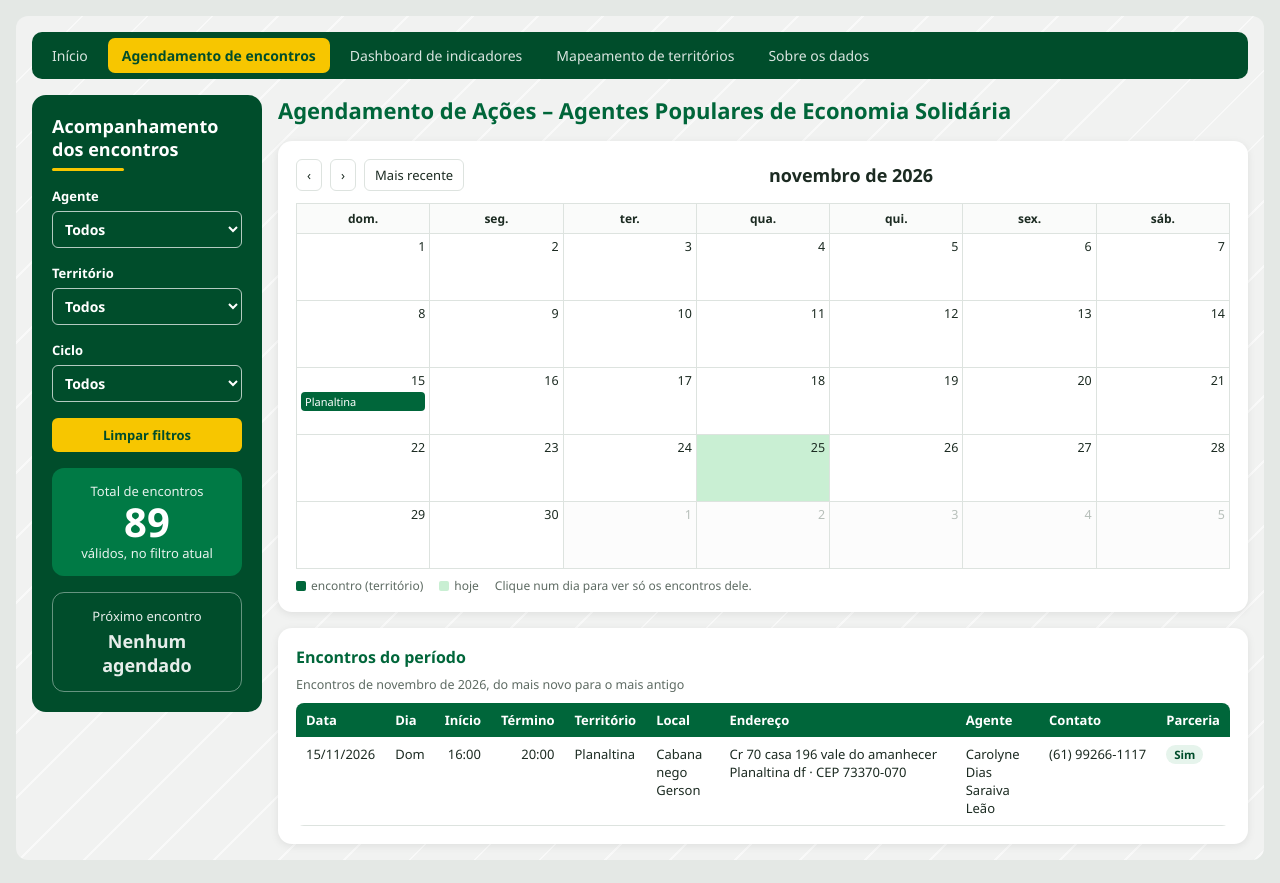
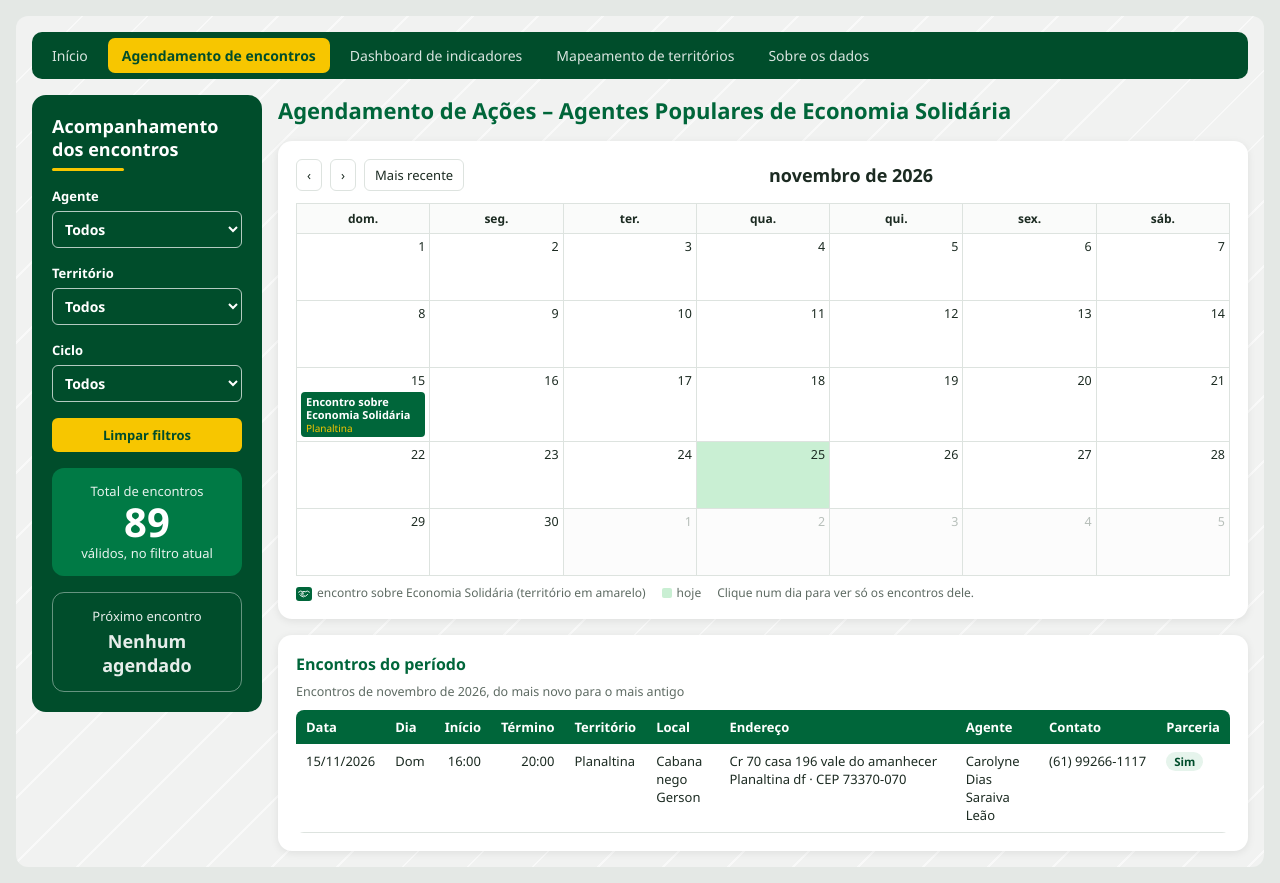
Before and after one commit to eduardasilva96-code/Economia-solid-ria-, a plain HTML site: page index.html in a window 1280 px wide. Both pictures are taken after a click on the tab "Agendamento de encontros". Drawn offline with Linux system fonts and the light colour scheme.

Commit message:
Inclui ODS 1 e 2 e mostra os agendamentos como encontros sobre Economia Solidária
- ODS 1 (Erradicação da pobreza) e ODS 2 (Fome zero) no lugar dos ícones quebrados
- calendário: cada agendamento aparece como 'Encontro sobre Economia Solidária' com o território;
  em telas estreitas, um ícone de aperto de mãos

Co-Authored-By: Claude Opus 5.5 <noreply@anthropic.com>
Claude-Session: https://claude.ai/code/session_01WhAQu7LdxP8dmgsn2jAR9j

```diff
--- a/des-draw.js
+++ b/des-draw.js
@@ -94,10 +94,19 @@ dash.draw('cal', (el) => {
     b.className = 'des-day' + (dt.getUTCMonth() !== m ? ' out' : '') + (iso === desHoje ? ' today' : '') + (evs.length ? ' has' : '') + (desCal.dia === iso ? ' sel' : '');
     const dn = document.createElement('span'); dn.className = 'des-dn'; dn.textContent = dt.getUTCDate();
     b.appendChild(dn);
-    evs.slice(0, 2).forEach((r) => { const e = document.createElement('span'); e.className = 'des-ev'; e.textContent = r.territorio; b.appendChild(e); });
+    evs.slice(0, 2).forEach((r) => {
+      const e = document.createElement('span'); e.className = 'des-ev';
+      const t = document.createElement('span'); t.className = 'des-ev-t'; t.textContent = 'Encontro sobre Economia Solidária';
+      const l = document.createElement('span'); l.className = 'des-ev-l'; l.textContent = r.territorio;
+      const ic = document.createElement('span'); ic.className = 'des-ev-i';
+      ic.innerHTML = DES.ICONE_ES;
+      e.append(ic, t, l);
+      e.title = 'Encontro sobre Economia Solidária – ' + r.territorio + (r.local ? ', ' + r.local : '');
+      b.appendChild(e);
+    });
     if (evs.length > 2) { const e = document.createElement('span'); e.className = 'des-ev more'; e.textContent = '+' + (evs.length - 2) + ' encontros'; b.appendChild(e); }
     if (evs.length) {
-      b.setAttribute('aria-label', DES.dataBR(iso) + ': ' + evs.length + (evs.length > 1 ? ' encontros' : ' encontro'));
+      b.setAttribute('aria-label', DES.dataBR(iso) + ': ' + evs.length + (evs.length > 1 ? ' encontros sobre Economia Solidária' : ' encontro sobre Economia Solidária'));
       b.addEventListener('click', () => {
         if (dt.getUTCMonth() !== m) { desCal.y = dt.getUTCFullYear(); desCal.m = dt.getUTCMonth(); }
         desCal.dia = desCal.dia === iso ? null : iso;
--- a/des-util.js
+++ b/des-util.js
@@ -6,6 +6,7 @@
     nf,
     verde: '#00663A', verdeEsc: '#004D2B', verdeClaro: '#2DB36F', amarelo: '#F7C600',
     MESES,
+    ICONE_ES: '<svg viewBox="0 0 40 40" width="16" height="16" fill="none" stroke="currentColor" stroke-width="3" stroke-linejoin="round" stroke-linecap="round" aria-hidden="true"><path d="M2 14l7-4 7 3 4-2 4 2 7-3 7 4M6 22l6 6c1 1 3 1 4 0M12 24l5 5c1 1 3 1 4 0M17 22l5 5c1 1 3 1 4 0l6-6M16 13l-6 6 2 2 7-4"/></svg>',
     MESES_LONGOS: ['janeiro', 'fevereiro', 'março', 'abril', 'maio', 'junho', 'julho', 'agosto', 'setembro', 'outubro', 'novembro', 'dezembro'],
     mes: (k) => { const [y, m] = k.split('-'); return MESES[Number(m) - 1] + '/' + y.slice(2); },
     dataBR: (iso) => { const [y, m, d] = String(iso).split('-'); return d + '/' + m + '/' + y; },
--- a/des.css
+++ b/des.css
@@ -82,7 +82,13 @@
 .des-day.today{background:#C9EFD3}
 .des-day.sel{outline:2px solid var(--vv);outline-offset:-2px}
 .des-dn{font-size:12.5px}
-.des-ev{font-size:11px;text-align:left;background:var(--vv);color:#fff;border-radius:4px;padding:2px 4px;white-space:nowrap;overflow:hidden;text-overflow:ellipsis}
+.des-ev{font-size:11px;text-align:left;background:var(--vv);color:#fff;border-radius:4px;padding:3px 5px;display:flex;flex-direction:column;gap:1px;line-height:1.2;overflow:hidden}
+.des-ev-t{font-weight:600;display:-webkit-box;-webkit-line-clamp:2;-webkit-box-orient:vertical;overflow:hidden}
+.des-ev-l{font-size:10px;color:#F7C600;white-space:nowrap;overflow:hidden;text-overflow:ellipsis}
+.des-ev-i{display:none;line-height:0}
+.des-cal{container-type:inline-size}
+@container (max-width:560px){.des-ev{align-items:center;padding:3px 2px}.des-ev-t,.des-ev-l{display:none}.des-ev-i{display:block}.des-ev.more{font-size:10px;text-align:center}}
+.des-legend .des-ev-sw{display:inline-flex;vertical-align:-3px;margin-right:5px;background:var(--vv);color:#fff;border-radius:3px;padding:1px 2px}
 .des-ev.more{background:#E6F4EC;color:var(--vd)}
 .des-legend{display:flex;gap:16px;flex-wrap:wrap;font-size:12px;color:var(--ci);margin-top:8px}
 .des-sw{display:inline-block;width:10px;height:10px;border-radius:2px;margin-right:5px;vertical-align:-1px}
--- a/index.html
+++ b/index.html
@@ -91,7 +91,7 @@
             <h2 data-draw="cal_titulo">—</h2>
           </div>
           <div class="des-cal" data-draw="cal" data-source="base"></div>
-          <div class="des-legend"><span><span class="des-sw" style="background:var(--vv)"></span>encontro (território)</span><span><span class="des-sw" style="background:#C9EFD3"></span>hoje</span><span>Clique num dia para ver só os encontros dele.</span></div>
+          <div class="des-legend"><span><span class="des-ev-sw"><svg viewBox="0 0 40 40" width="12" height="12" fill="none" stroke="currentColor" stroke-width="3" stroke-linejoin="round" stroke-linecap="round" aria-hidden="true"><path d="M2 14l7-4 7 3 4-2 4 2 7-3 7 4M6 22l6 6c1 1 3 1 4 0M12 24l5 5c1 1 3 1 4 0M17 22l5 5c1 1 3 1 4 0l6-6M16 13l-6 6 2 2 7-4"/></svg></span>encontro sobre Economia Solidária (território em amarelo)</span><span><span class="des-sw" style="background:#C9EFD3"></span>hoje</span><span>Clique num dia para ver só os encontros dele.</span></div>
         </div>
         <div class="des-card" id="lista-encontros">
           <h2 class="des-h">Encontros do período</h2>
@@ -196,6 +196,8 @@
         <div class="des-card" id="ods">
           <h2 class="des-h">Objetivos de Desenvolvimento Sustentável trabalhados</h2>
           <div class="des-ods">
+            <div class="des-odsb" style="background:#E5243B"><b>1</b><span>Erradicação da pobreza</span></div>
+            <div class="des-odsb" style="background:#DDA63A"><b>2</b><span>Fome zero e agricultura sustentável</span></div>
             <div class="des-odsb" style="background:#4C9F38"><b>3</b><span>Saúde e bem-estar</span></div>
             <div class="des-odsb" style="background:#C5192D"><b>4</b><span>Educação de qualidade</span></div>
             <div class="des-odsb" style="background:#FF3A21"><b>5</b><span>Igualdade de gênero</span></div>
@@ -205,7 +207,6 @@
             <div class="des-odsb" style="background:#BF8B2E"><b>12</b><span>Consumo e produção responsáveis</span></div>
             <div class="des-odsb" style="background:#3F7E44"><b>13</b><span>Ação contra a mudança do clima</span></div>
             <div class="des-odsb" style="background:#00689D"><b>16</b><span>Paz, justiça e instituições eficazes</span></div>
-            <div class="des-odsb q"><b>?</b><span>2 ícones aparecem quebrados no painel atual: confirmar quais ODS são</span></div>
           </div>
         </div>
         <div class="des-grid">
```
